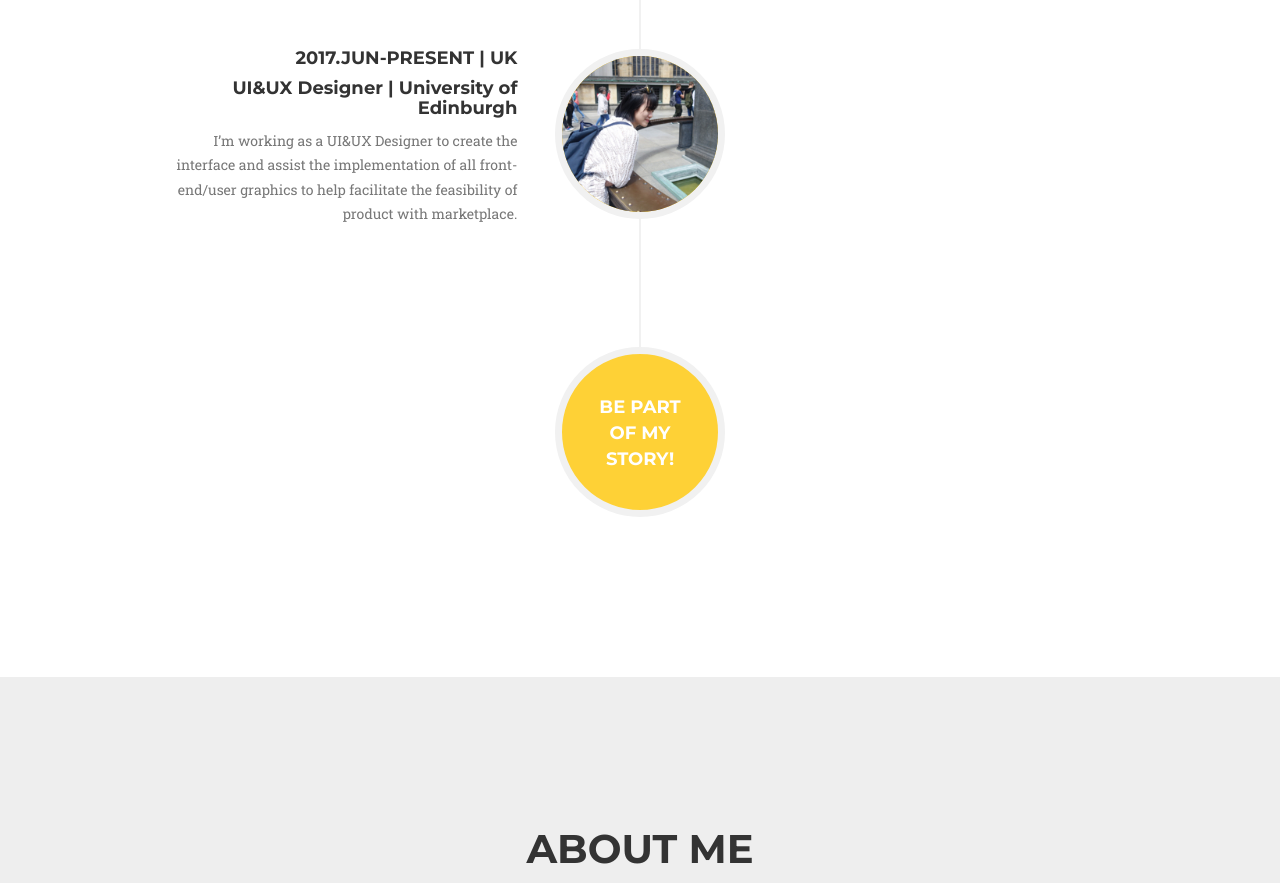
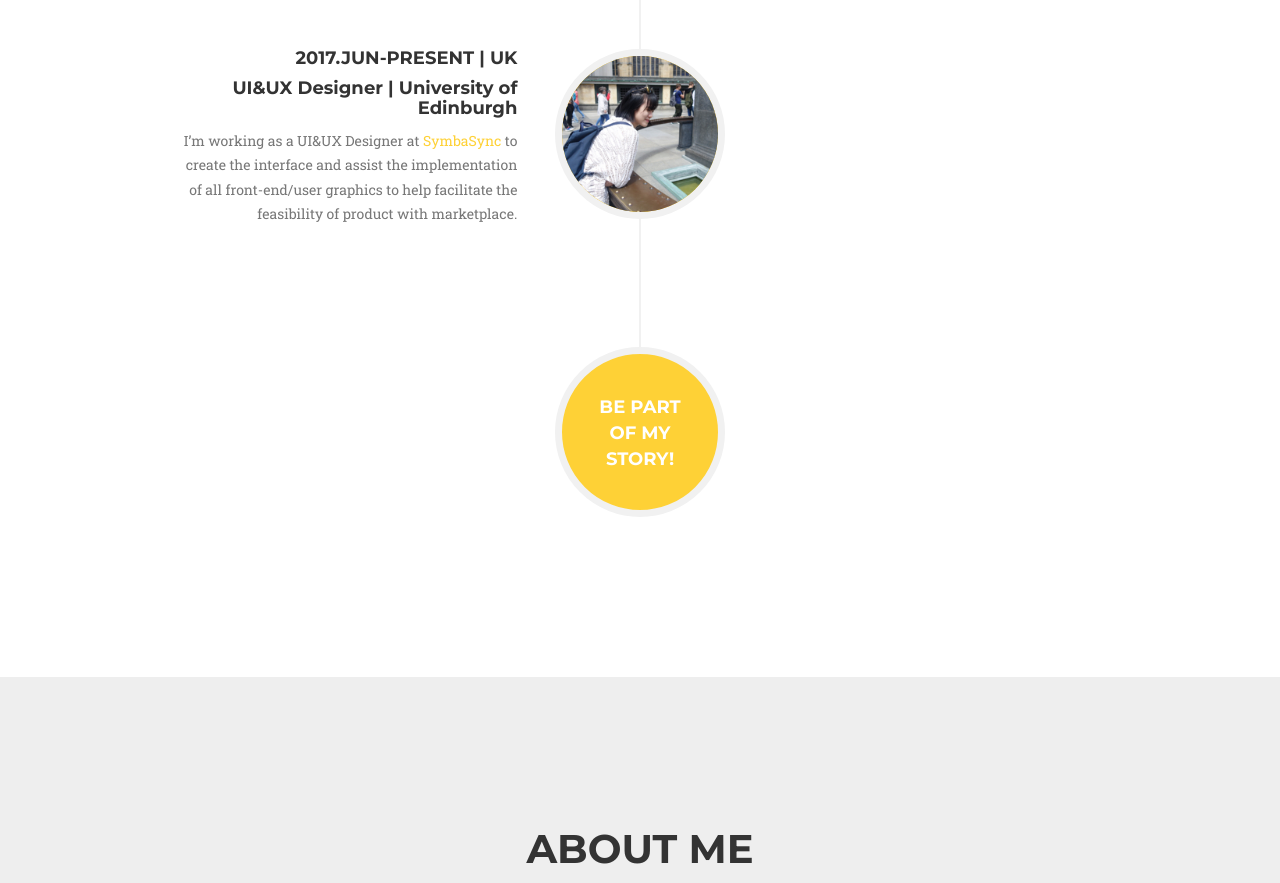
Before and after one commit to taiyang777/personalWeb, a website: page index.html in a window 1280 px wide. Shown: the part 4140-5023 px from the top of the page. Drawn offline with nearby package versions, Linux system fonts and the light colour scheme; a web font is replaced by a local one.

Commit message:
Update index.html

```diff
--- a/index.html
+++ b/index.html
@@ -292,7 +292,7 @@
                                     <h4 class="subheading">UI&UX Designer | University of Edinburgh</h4>
                                 </div>
                                 <div class="timeline-body">
-                                    <p class="text-muted">I’m working as a UI&UX Designer to create the interface and assist the implementation of all front-end/user graphics to help facilitate the feasibility of product with marketplace.</p>
+                                    <p class="text-muted">I’m working as a UI&UX Designer at <a href="http://symbasync.com/"> SymbaSync </a> to create the interface and assist the implementation of all front-end/user graphics to help facilitate the feasibility of product with marketplace.</p>
                                 </div>
                             </div>
                         </li>
```
